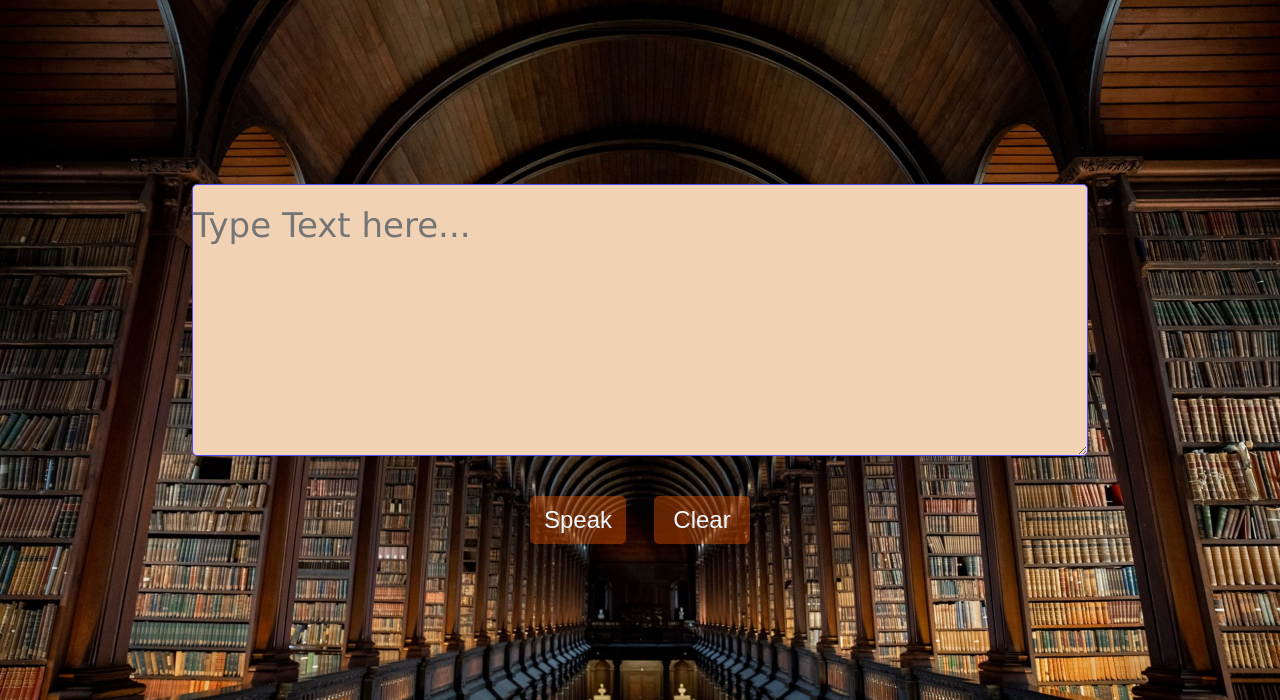
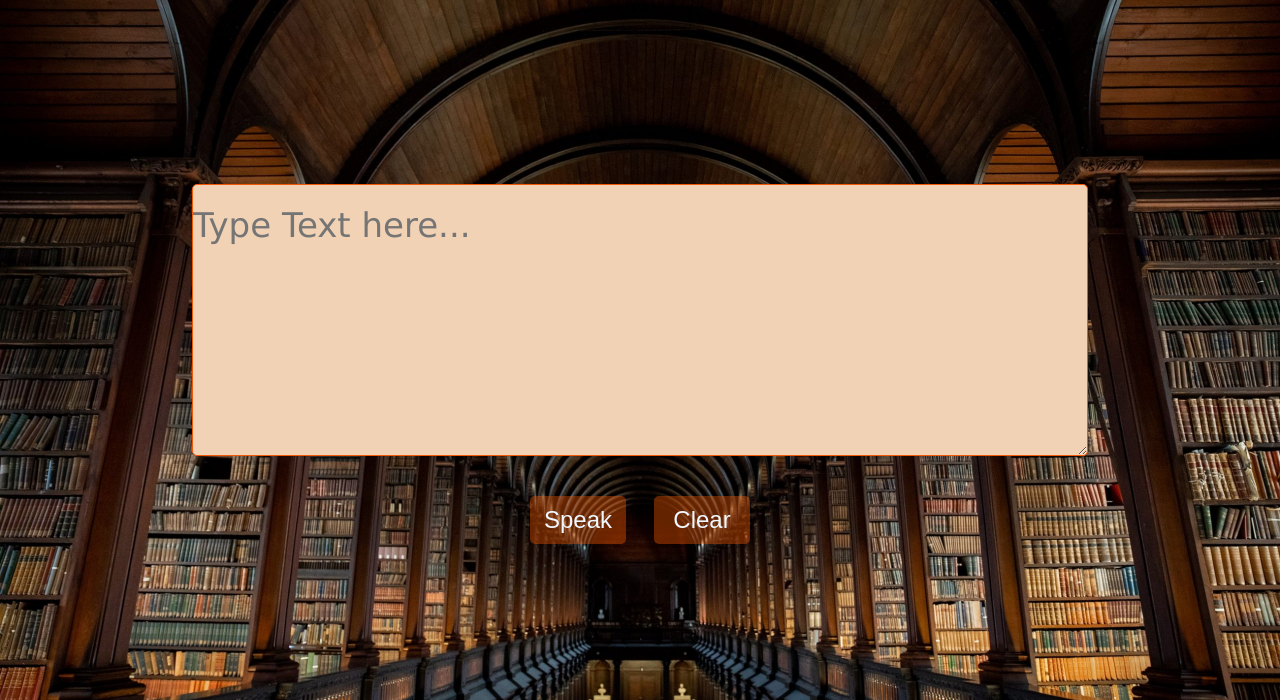
Before and after one commit to henrietteBaum/Speaking-Notes, a plain HTML site: page tts-demo-1.02/index.html in a window 1280 px wide. Shown: the part 100-800 px from the top of the page. Drawn offline with Linux system fonts and the light colour scheme.

Commit message:
update files

```diff
--- a/tts-demo-1.02/tts1.css
+++ b/tts-demo-1.02/tts1.css
@@ -31,7 +31,7 @@ textarea {
   width: 70%;
   height: 100%;
   padding: 20px 0;
-  border-color: rgb(76, 76, 252);
+  border-color: rgb(243, 88, 9);
   border-radius: 5px;
   outline: none;
   font-family: Verdana, Geneva, Tahoma, sans-serif;
```
Also changed, not shown: 1 other file.
